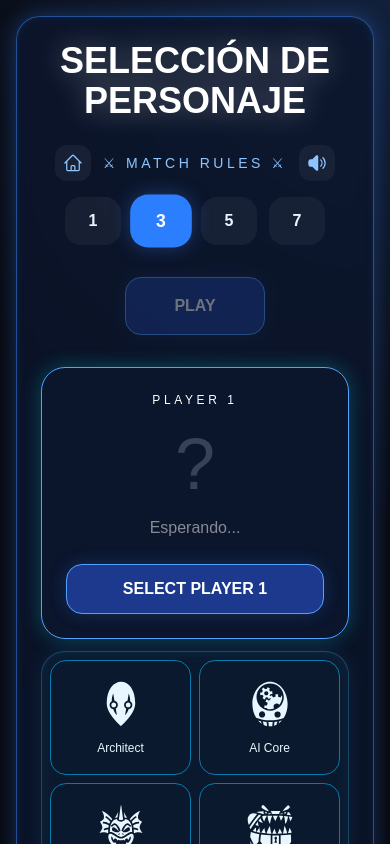
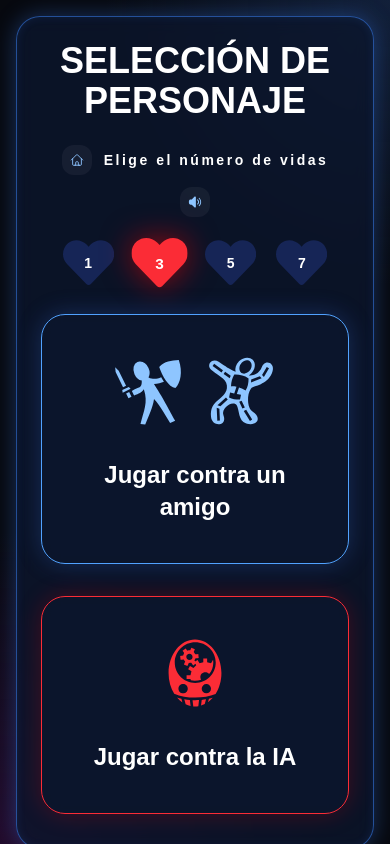
Before and after one commit to KingCalvo/Battle-Matrix, a Next.js app: page /select in a window 390 px wide. Shown: the top 844 px of the page. Built offline with nearby package versions, Linux system fonts and the light colour scheme; no server answers.

Commit message:
Inicio terminado, pagina de selección de personajes terminada

```diff
--- a/src/app/arena/page.js
+++ b/src/app/arena/page.js
@@ -402,7 +402,7 @@ export default function ArenaPage() {
     }, 1200);
 
     // Intro animación
-    setTimeout(() => setIntroStep("READY"), 1000);
+    setTimeout(() => setIntroStep("ROUND 1"), 1000);
 
     setTimeout(() => setIntroStep("FIGHT"), 2000);
 
@@ -473,7 +473,7 @@ export default function ArenaPage() {
 
   // Cinematica de inicio
   useEffect(() => {
-    const t1 = setTimeout(() => setIntroStep("READY"), 1000);
+    const t1 = setTimeout(() => setIntroStep("ROUND 1"), 1000);
     const t2 = setTimeout(() => setIntroStep("FIGHT"), 2000);
     const t3 = setTimeout(() => {
       setIntroOpen(false);
--- a/src/app/select/page.js
+++ b/src/app/select/page.js
@@ -6,7 +6,14 @@ import { characters } from "@/data/characters";
 import useGameStore from "@/store/useGameStore";
 import useSound from "use-sound";
 import { HiSpeakerWave, HiSpeakerXMark, HiOutlineHome } from "react-icons/hi2";
-import { Howler, Howl } from "howler";
+import { Howler } from "howler";
+import { FaHeart } from "react-icons/fa";
+
+import {
+  GiSwordman,
+  GiSkeletonInside,
+  GiArtificialIntelligence,
+} from "react-icons/gi";
 
 export default function SelectPage() {
   const router = useRouter();
@@ -22,8 +29,9 @@ export default function SelectPage() {
   } = useGameStore();
 
   const [activePlayer, setActivePlayer] = useState(1);
+  const [musicOn, setMusicOn] = useState(true);
 
-  const [musicOn, setMusicOn] = useState(true);
+  const [gameMode, setGameMode] = useState(null);
 
   const [playHover] = useSound("/sounds/PersonajeHover.wav", {
     volume: 0.09,
@@ -47,19 +55,39 @@ export default function SelectPage() {
   });
 
   useEffect(() => {
-    if (musicOn) {
-      playMusic();
-    } else {
-      stop();
-    }
+    if (musicOn) playMusic();
+    else stop();
 
-    return () => {
-      setTimeout(() => stop(), 400);
+    return () => stop();
+  }, [musicOn, playMusic, stop]);
+
+  const startBattle = () => {
+    if (!player1 || !player2) return;
+    resetMatch();
+    router.push("/arena");
   };
-  }, [musicOn, playMusic, stop]);
+
+  const pickRandomAI = (takenId) => {
+    const available = characters.filter((c) => c.id !== takenId);
+
+    setTimeout(() => {
+      const index =
+        crypto.getRandomValues(new Uint32Array(1))[0] % available.length;
+      const random = available[index];
+
+      setPlayer2(random);
+      playSelect();
+    }, 500);
+  };
 
   const handleSelect = (char) => {
     playSelect();
+
+    if (gameMode === "ai") {
+      setPlayer1(char);
+      pickRandomAI(char.id);
+      return;
+    }
 
     if (activePlayer === 1) {
       if (player2?.id === char.id) return;
@@ -70,27 +98,29 @@ export default function SelectPage() {
     }
   };
 
-  const startBattle = () => {
-    if (!player1 || !player2) return;
-    resetMatch();
-    router.push("/arena");
-  };
-
   const renderCard = (player, num, activeColor) => {
     const Icon = player?.icon;
+    const isAI = gameMode === "ai" && num === 2;
+
+    const CardTag = isAI ? "div" : "button";
 
     return (
-      <button
-        type="button"
-        onClick={() => setActivePlayer(num)}
-        className={`panel rounded-3xl p-6 border transition-all duration-300 hover:scale-[1.02] ${activeColor} self-center text-left`}
-        aria-pressed={activePlayer === num}
+      <CardTag
+        type={!isAI ? "button" : undefined}
+        onClick={!isAI ? () => setActivePlayer(num) : undefined}
+        className={`panel rounded-3xl p-6 border transition-all duration-300 self-center text-left
+      ${
+        isAI
+          ? "cursor-default select-none"
+          : "hover:scale-[1.02] cursor-pointer"
+      }
+      ${activeColor}`}
       >
-        <p className="tracking-[.3em] text-xs text-white text-center">
-          PLAYER {num}
+        <p className="tracking-[.3em] text-sm text-white text-center">
+          {isAI ? "IA" : `Jugador ${num}`}
         </p>
 
-        <div className="mt-5 flex flex-col items-center justify-center">
+        <div className="mt-5 flex flex-col items-center justify-center min-h-[180px]">
           {player ? (
             <>
               <Icon
@@ -99,7 +129,7 @@ export default function SelectPage() {
                 }`}
               />
 
-              <p className="mt-4 text-xl font-bold text-center text-white leading-tight">
+              <p className="mt-4 text-xl font-bold text-center text-white">
                 {player.name}
               </p>
             </>
@@ -115,38 +145,42 @@ export default function SelectPage() {
         </div>
 
         <div
-          className={`mt-6 w-full py-3 rounded-2xl font-bold transition text-center
-        ${
+          className={`mt-6 w-full py-3 rounded-2xl font-bold text-center ${
             num === 1
-            ? "bg-blue-900 text-white border border-blue-400 shadow-[0_0_18px_rgba(59,130,246,.22)]"
-            : "bg-red-500 text-white border border-red-200 shadow-[0_0_18px_rgba(255,0,0,.28)]"
+              ? "bg-blue-900 text-white border border-blue-400"
+              : "bg-red-500 text-white border border-red-200"
           }`}
         >
-          SELECT PLAYER {num}
+          {isAI ? "Control IA" : "Elegir personaje"}
         </div>
-      </button>
+      </CardTag>
     );
   };
+
   return (
     <main className="min-h-screen p-4 md:p-8 flex items-center justify-center">
-      <div className="panel neon-border rounded-3xl w-full max-w-[1600px] p-6">
-        <h1 className="text-center text-4xl md:text-5xl font-black text-white drop-shadow-[0_0_14px_rgba(255,255,255,.35)]">
+      <div
+        className={`panel neon-border rounded-3xl w-full max-w-[1600px] min-h-[720px] lg:min-h-[880px] p-6 ${
+          !gameMode ? "flex flex-col justify-center" : ""
+        }`}
+      >
+        <h1 className="text-center text-4xl md:text-5xl font-black text-white mb-2">
           SELECCIÓN DE PERSONAJE
         </h1>
 
-        {/* Rondas */}
-        <div className="mt-6 flex flex-col items-center gap-4">
+        <div
+          className={`${!gameMode ? "mt-4" : "mt-6"} flex flex-col items-center gap-4`}
+        >
           <div className="flex items-center gap-3 justify-center flex-wrap">
             <button
               onClick={() => router.push("/")}
               className="p-2 rounded-xl bg-white/5 hover:bg-white/10 transition"
-              title="Home"
             >
-              <HiOutlineHome className="text-xl text-blue-300" />
+              <HiOutlineHome className="text-sm lg:text-xl text-blue-300" />
             </button>
 
-            <p className="tracking-[.25em] text-sm text-blue-300">
-              ⚔ MATCH RULES ⚔
+            <p className="tracking-[.18em] text-sm lg:text-base text-white font-bold">
+              Elige el número de vidas
             </p>
 
             <button
@@ -154,14 +188,14 @@ export default function SelectPage() {
               className="p-2 rounded-xl bg-white/5 hover:bg-white/10 transition"
             >
               {musicOn ? (
-                <HiSpeakerWave className="text-xl text-blue-300" />
+                <HiSpeakerWave className="text-sm lg:text-xl text-blue-300" />
               ) : (
-                <HiSpeakerXMark className="text-xl text-red-500" />
+                <HiSpeakerXMark className="text-sm lg:text-xl text-red-500" />
               )}
             </button>
           </div>
 
-          <div className="flex justify-center gap-3 flex-wrap">
+          <div className="flex justify-center gap-5 flex-wrap mt-1">
             {[1, 3, 5, 7].map((num) => (
               <button
                 key={num}
@@ -169,19 +203,83 @@ export default function SelectPage() {
                   playBtn();
                   setWinsToVictory(num);
                 }}
-                className={`min-w-[56px] py-3 rounded-2xl font-black transition-all
-                ${
-                  winsToVictory === num
-                    ? "bg-blue-500 text-white scale-110 shadow-[0_0_18px_rgba(59,130,246,.35)]"
-                    : "bg-white/5 hover:bg-white/10"
+                className={`relative transition-all hover:scale-110 ${
+                  winsToVictory === num ? "scale-110" : ""
                 }`}
               >
+                <FaHeart
+                  className={`text-[3.2rem] ${
+                    winsToVictory === num
+                      ? "text-red-500 drop-shadow-[0_0_14px_rgba(255,0,0,.55)]"
+                      : "text-blue-950"
+                  }`}
+                />
+
+                <span className="absolute inset-0 flex items-center justify-center text-sm font-black text-white">
                   {num}
+                </span>
               </button>
             ))}
           </div>
 
-          <div className="mt-4 flex justify-center">
+          {/* Modos de juego */}
+          {!gameMode && (
+            <div className="w-full flex items-center justify-center min-h-[520px]">
+              <div className="grid md:grid-cols-2 gap-8 w-full max-w-5xl">
+                {/* VS amigo */}
+                <button
+                  onClick={() => {
+                    playBtn();
+                    setGameMode("friend");
+                  }}
+                  className="panel rounded-3xl p-10 border border-blue-400 hover:scale-105 transition-all shadow-[0_0_24px_rgba(59,130,246,.25)]"
+                >
+                  <div className="flex justify-center gap-5">
+                    <GiSwordman className="text-7xl text-blue-300" />
+                    <GiSkeletonInside className="text-7xl text-blue-300" />
+                  </div>
+
+                  <p className="mt-8 text-2xl font-black text-white">
+                    Jugar contra un amigo
+                  </p>
+                </button>
+
+                {/* VS IA */}
+                <button
+                  onClick={() => {
+                    playBtn();
+                    setGameMode("ai");
+                    setActivePlayer(1);
+                  }}
+                  className="panel rounded-3xl p-10 border border-red-500 hover:scale-105 transition-all shadow-[0_0_24px_rgba(255,0,0,.22)]"
+                >
+                  <div className="flex justify-center">
+                    <GiArtificialIntelligence className="text-7xl text-red-500" />
+                  </div>
+
+                  <p className="mt-8 text-2xl font-black text-white">
+                    Jugar contra la IA
+                  </p>
+                </button>
+              </div>
+            </div>
+          )}
+
+          {/* Jugar */}
+          {gameMode && (
+            <div className="mt-4 flex flex-wrap justify-center gap-4">
+              <button
+                onClick={() => {
+                  playBtn();
+                  setGameMode(null);
+                  setPlayer1(null);
+                  setPlayer2(null);
+                }}
+                className="px-8 py-4 rounded-2xl bg-blue-900 text-white font-bold hover:scale-105 hover:shadow-[0_0_18px_rgba(59,130,246,.22)] transition-all duration-300"
+              >
+                Modo de juego
+              </button>
+
               <button
                 onClick={async () => {
                   playArena();
@@ -190,38 +288,41 @@ export default function SelectPage() {
                     await Howler.ctx.resume();
                   }
 
-                setTimeout(() => {
-                  startBattle();
-                }, 180);
+                  setTimeout(() => startBattle(), 180);
                 }}
                 disabled={!player1 || !player2}
-              className="px-12 py-4 rounded-2xl font-black bg-blue-900 text-white border border-blue-400 shadow-[0_0_18px_rgba(59,130,246,.22)] hover:scale-[1.02] hover:shadow-[0_0_18px_rgba(59,130,246,.22)] transition-all duration-300 disabled:opacity-40"
+                className="px-12 py-4 rounded-2xl bg-blue-500 text-white font-bold text-sm sm:text-base border border-blue-400 shadow-[0_0_22px_rgba(59,130,246,.35)] hover:scale-105 hover:shadow-[0_0_30px_rgba(59,130,246,.55)] transition-all duration-300 disabled:opacity-40"
               >
-              PLAY
+                JUGAR
               </button>
             </div>
+          )}
         </div>
 
+        {/* Select normal */}
+        {gameMode && (
           <div className="grid lg:grid-cols-[260px_1fr_260px] gap-3 mt-8 items-center">
-          {/* Izquierda */}
             {renderCard(
               player1,
               1,
               activePlayer === 1
-              ? "border-blue-400 shadow-[0_0_20px_rgba(0,245,255,.25)]"
+                ? "border-blue-400 shadow-[0_0_20px_rgba(59,130,246,.25)]"
                 : "border-gray-700",
             )}
 
-          {/* Grid de personajes */}
+            {/* Grid */}
             <div className="grid grid-cols-2 sm:grid-cols-3 md:grid-cols-6 lg:grid-cols-10 gap-2 content-start max-h-[720px] overflow-y-auto pr-2 p-2 custom-scroll select-grid">
               {characters.map((char) => {
                 const Icon = char.icon;
-              const isP1Selected = player1?.id === char.id;
-              const isP2Selected = player2?.id === char.id;
+
+                const isP1 = player1?.id === char.id;
+                const isP2 = player2?.id === char.id;
 
                 const blocked =
-                (activePlayer === 1 && isP2Selected) ||
-                (activePlayer === 2 && isP1Selected);
+                  (gameMode === "friend" &&
+                    ((activePlayer === 1 && isP2) ||
+                      (activePlayer === 2 && isP1))) ||
+                  (gameMode === "ai" && isP2);
 
                 return (
                   <button
@@ -229,51 +330,49 @@ export default function SelectPage() {
                     disabled={blocked}
                     onClick={() => handleSelect(char)}
                     onMouseEnter={() => !blocked && playHover()}
-                  className={`rounded-2xl p-4 border min-h-[115px] transition-all duration-200 hover:z-20 relative z-0 ${
-                    isP1Selected
-                      ? "border-blue-400 bg-blue-400/10 shadow-[0_0_18px_rgba(59,130,246,.35)] scale-105"
-                      : isP2Selected
-                        ? "border-red-500 bg-red-500/10 shadow-[0_0_18px_rgba(255,0,0,.35)] scale-105"
+                    className={`rounded-2xl p-4 border min-h-[115px] transition-all relative ${
+                      isP1
+                        ? "border-blue-400 bg-blue-400/10 scale-105"
+                        : isP2
+                          ? "border-red-500 bg-red-500/10 scale-105"
                           : blocked
-                          ? "opacity-40 border-sky-400/20 bg-sky-400/5"
-                          : "border-sky-400/60 hover:bg-sky-400/10 hover:scale-105 hover:shadow-[0_0_14px_rgba(56,189,248,.22)]"
+                            ? "opacity-40"
+                            : "border-sky-400/60 hover:bg-sky-400/10 hover:scale-105"
                     }`}
                   >
-                  {player1?.id === char.id && (
-                    <span className="absolute top-2 left-2 text-[10px] font-bold text-blue-300">
+                    {isP1 && (
+                      <span className="absolute top-2 left-2 text-[10px] text-blue-300 font-bold">
                         P1
                       </span>
                     )}
 
-                  {player2?.id === char.id && (
-                    <span className="absolute top-2 right-2 text-[10px] font-bold text-red-500">
+                    {isP2 && (
+                      <span className="absolute top-2 right-2 text-[10px] text-red-500 font-bold">
                         P2
                       </span>
                     )}
+
                     <Icon
                       className={`text-5xl mx-auto ${
-                      isP1Selected
-                        ? "text-blue-300"
-                        : isP2Selected
-                          ? "text-red-500"
-                          : ""
+                        isP1 ? "text-blue-300" : isP2 ? "text-red-500" : ""
                       }`}
                     />
+
                     <p className="mt-3 text-xs">{char.name}</p>
                   </button>
                 );
               })}
             </div>
 
-          {/* Derecha */}
             {renderCard(
               player2,
               2,
-            activePlayer === 2
+              activePlayer === 2 && gameMode === "friend"
                 ? "border-red-500 shadow-[0_0_20px_rgba(255,0,0,.25)]"
                 : "border-gray-700",
             )}
           </div>
+        )}
       </div>
     </main>
   );
```
Also changed, not shown: src/app/page.js (+110 -13 lines). Lines whose indentation alone changed are shown as unchanged.
